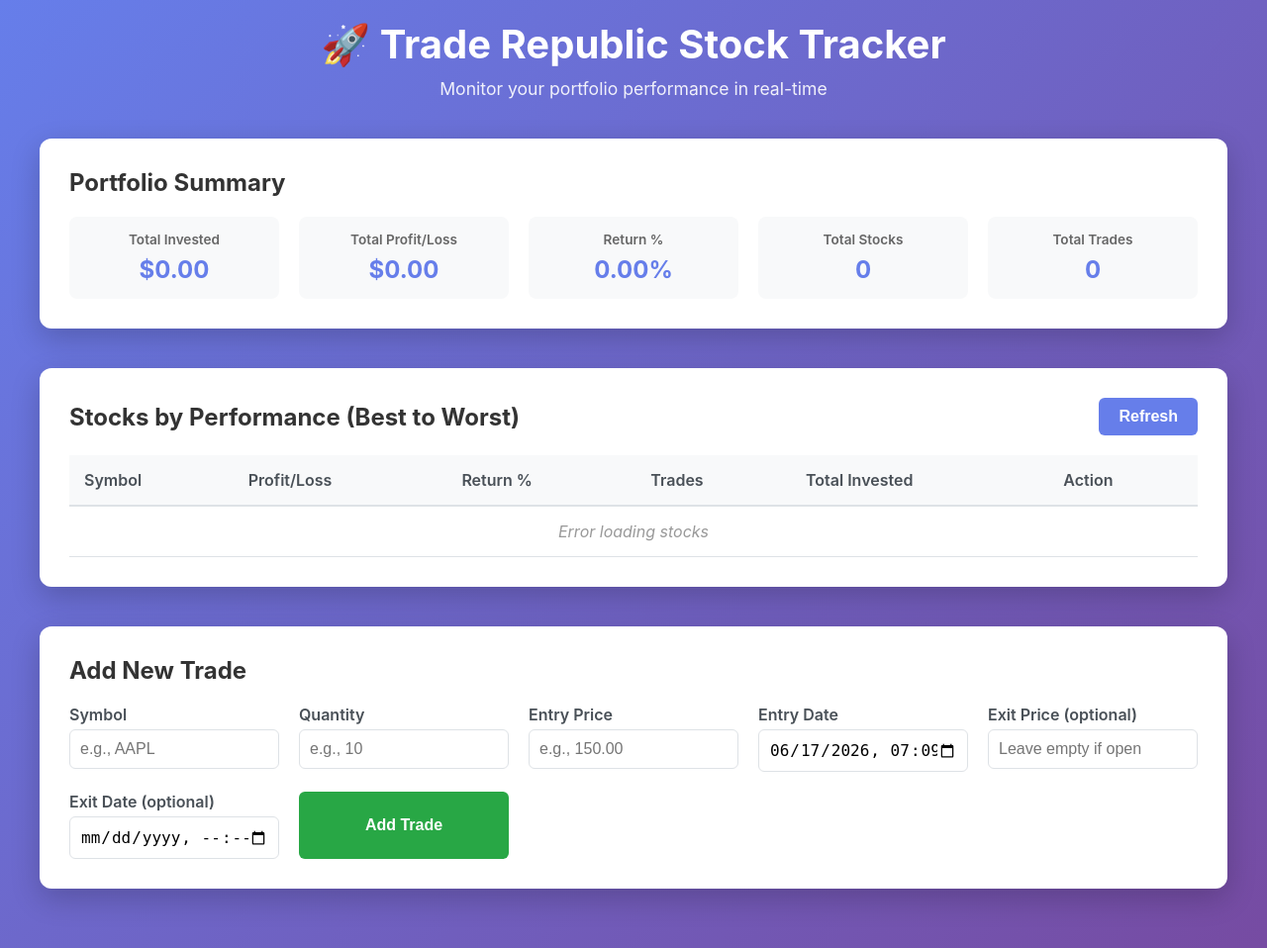
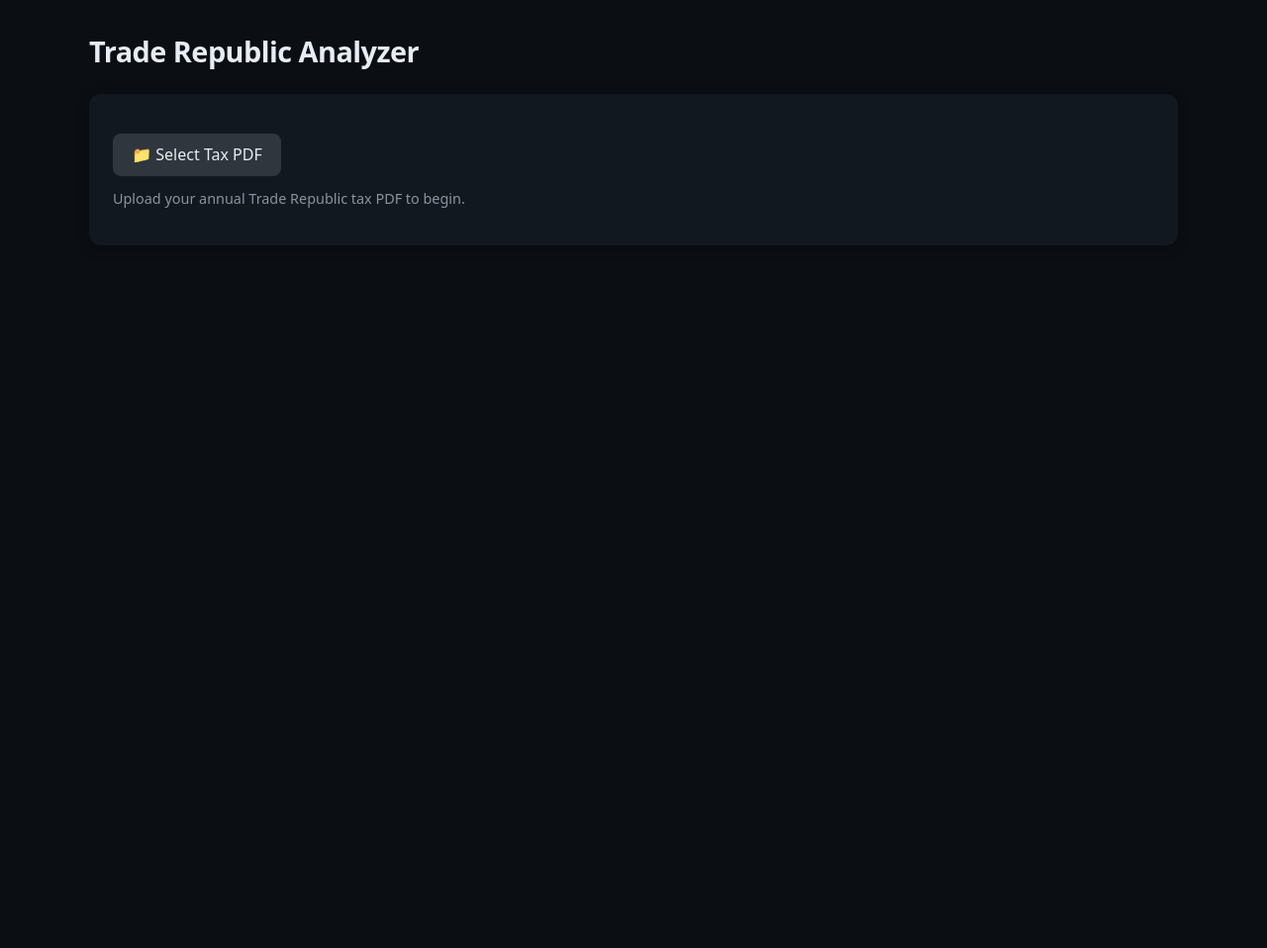
Before and after one commit to hellbloodd/stocks, a Flask app: template templates/index.html in a window 1280 px wide. Shown: the whole page at 99% size. After the commit the page ends 210 px from the top, so only its background shows below. Run offline with Flask 3, Linux system fonts and the light colour scheme; the template is opened without the code that fills it, so the values that code supplies are empty.

Commit message:
Update index.html

```diff
--- a/templates/index.html
+++ b/templates/index.html
@@ -1,118 +1,125 @@
 <!DOCTYPE html>
 <html lang="en">
 <head>
-    <meta charset="UTF-8">
-    <meta name="viewport" content="width=device-width, initial-scale=1.0">
-    <title>Trade Republic Stock Tracker</title>
-    <link rel="stylesheet" href="static/style.css">
+  <meta charset="UTF-8" />
+  <meta name="viewport" content="width=device-width, initial-scale=1.0"/>
+  <title>TR Portfolio Dashboard</title>
+  <script src="https://cdn.jsdelivr.net/npm/chart.js"></script>
+  <style>
+    :root { --bg: #0b0f14; --card: #111820; --accent: #38a57d; --text: #e6edf3; --muted: #8b949e; }
+    body { margin: 0; font-family: system-ui, -apple-system, sans-serif; background: var(--bg); color: var(--text); padding: 2rem; max-width: 1100px; margin-inline: auto; }
+    h1 { margin: 0 0 1.5rem; font-size: 1.8rem; letter-spacing: -0.5px; }
+    .card { background: var(--card); border-radius: 12px; padding: 1.5rem; margin-bottom: 1rem; box-shadow: 0 4px 12px rgba(0,0,0,0.3); }
+    .grid { display: grid; grid-template-columns: repeat(auto-fit, minmax(220px, 1fr)); gap: 1rem; margin-bottom: 1rem; }
+    .stat { font-size: 2rem; font-weight: 700; margin: 0.5rem 0; }
+    .pos { color: #3fb950; } .neg { color: #f85149; }
+    button { background: var(--accent); color: #fff; border: none; padding: 0.65rem 1.2rem; border-radius: 8px; font-weight: 600; cursor: pointer; margin-top: 1rem; }
+    button:hover { filter: brightness(1.1); }
+    input[type="file"] { display: none; }
+    label.btn { display: inline-block; padding: 0.65rem 1.2rem; background: #30363d; border-radius: 8px; cursor: pointer; margin-top: 1rem; }
+    table { width: 100%; border-collapse: collapse; margin-top: 1rem; font-size: 0.9rem; }
+    th, td { padding: 0.75rem 1rem; text-align: left; border-bottom: 1px solid #21262d; }
+    th { color: var(--muted); font-weight: 500; }
+    .hidden { display: none !important; }
+    #status { margin-top: 0.8rem; font-size: 0.9rem; color: var(--muted); min-height: 1.2em; }
+    canvas { max-width: 100%; height: 280px; }
+  </style>
 </head>
 <body>
-    <div class="container">
-        <header>
-            <h1>🚀 Trade Republic Stock Tracker</h1>
-            <p>Monitor your portfolio performance in real-time</p>
-        </header>
+  <h1>Trade Republic Analyzer</h1>
 
-        <main>
-            <!-- Portfolio Summary -->
-            <section class="summary-section">
-                <div class="summary-card">
-                    <h2>Portfolio Summary</h2>
-                    <div class="summary-grid">
-                        <div class="stat">
-                            <label>Total Invested</label>
-                            <p id="totalInvested" class="value">$0.00</p>
-                        </div>
-                        <div class="stat">
-                            <label>Total Profit/Loss</label>
-                            <p id="totalPL" class="value">$0.00</p>
-                        </div>
-                        <div class="stat">
-                            <label>Return %</label>
-                            <p id="returnPercent" class="value">0.00%</p>
-                        </div>
-                        <div class="stat">
-                            <label>Total Stocks</label>
-                            <p id="stockCount" class="value">0</p>
-                        </div>
-                        <div class="stat">
-                            <label>Total Trades</label>
-                            <p id="tradeCount" class="value">0</p>
-                        </div>
-                    </div>
-                </div>
-            </section>
+  <div class="card">
+    <label for="pdfInput" class="btn">📁 Select Tax PDF</label>
+    <input type="file" id="pdfInput" accept=".pdf" />
+    <button onclick="analyze()" id="runBtn" class="hidden">Analyze Statement</button>
+    <p id="status">Upload your annual Trade Republic tax PDF to begin.</p>
+  </div>
 
-            <!-- Stocks Performance Table -->
-            <section class="stocks-section">
-                <div class="section-header">
-                    <h2>Stocks by Performance (Best to Worst)</h2>
-                    <button id="refreshBtn" class="btn btn-primary">Refresh</button>
-                </div>
-                <div class="table-container">
-                    <table id="stocksTable">
-                        <thead>
-                            <tr>
-                                <th>Symbol</th>
-                                <th>Profit/Loss</th>
-                                <th>Return %</th>
-                                <th>Trades</th>
-                                <th>Total Invested</th>
-                                <th>Action</th>
-                            </tr>
-                        </thead>
-                        <tbody id="stocksTableBody">
-                            <tr>
-                                <td colspan="6" class="loading">Loading stocks...</td>
-                            </tr>
-                        </tbody>
-                    </table>
-                </div>
-            </section>
+  <div id="dashboard" class="grid hidden">
+    <div class="card"><h3>Realized P&L</h3><div class="stat" id="pnl">€0.00</div></div>
+    <div class="card"><h3>Win Rate</h3><div class="stat" id="winrate">0%</div></div>
+    <div class="card"><h3>Total Trades</h3><div class="stat" id="totalTrades">0</div></div>
+  </div>
 
-            <!-- Add Trade Form -->
-            <section class="form-section">
-                <h2>Add New Trade</h2>
-                <form id="addTradeForm" class="trade-form">
-                    <div class="form-group">
-                        <label for="symbol">Symbol</label>
-                        <input type="text" id="symbol" placeholder="e.g., AAPL" required>
-                    </div>
-                    <div class="form-group">
-                        <label for="quantity">Quantity</label>
-                        <input type="number" id="quantity" step="0.01" placeholder="e.g., 10" required>
-                    </div>
-                    <div class="form-group">
-                        <label for="entryPrice">Entry Price</label>
-                        <input type="number" id="entryPrice" step="0.01" placeholder="e.g., 150.00" required>
-                    </div>
-                    <div class="form-group">
-                        <label for="entryDate">Entry Date</label>
-                        <input type="datetime-local" id="entryDate" required>
-                    </div>
-                    <div class="form-group">
-                        <label for="exitPrice">Exit Price (optional)</label>
-                        <input type="number" id="exitPrice" step="0.01" placeholder="Leave empty if open">
-                    </div>
-                    <div class="form-group">
-                        <label for="exitDate">Exit Date (optional)</label>
-                        <input type="datetime-local" id="exitDate">
-                    </div>
-                    <button type="submit" class="btn btn-success">Add Trade</button>
-                </form>
-            </section>
+  <div id="chartSection" class="card hidden">
+    <h3>P&L per Sell Trade</h3>
+    <canvas id="pnlChart"></canvas>
+  </div>
 
-            <!-- Stock Details Modal -->
-            <div id="detailsModal" class="modal">
-                <div class="modal-content">
-                    <span class="close">&times;</span>
-                    <h2 id="modalTitle">Stock Details</h2>
-                    <div id="modalBody"></div>
-                </div>
-            </div>
-        </main>
-    </div>
+  <div id="tradesSection" class="card hidden">
+    <h3>Recent Transactions</h3>
+    <table><thead><tr><th>Date</th><th>Type</th><th>Qty</th><th>Price</th><th>Value</th></tr></thead><tbody id="tradeRows"></tbody></table>
+  </div>
 
-    <script src="static/script.js"></script>
+<script>
+let chart = null;
+
+document.getElementById('pdfInput').addEventListener('change', function() {
+  document.getElementById('runBtn').classList.toggle('hidden', !this.files.length);
+  document.getElementById('status').textContent = this.files[0].name;
+});
+
+async function analyze() {
+  const file = document.getElementById('pdfInput').files[0];
+  if (!file) return;
+
+  const btn = document.getElementById('runBtn');
+  btn.disabled = true; btn.textContent = "Processing...";
+
+  const form = new FormData();
+  form.append("file", file);
+
+  try {
+    // Change to your backend URL after deployment, e.g., https://your-backend.onrender.com
+    const res = await fetch("http://localhost:8000/analyze", { method: "POST", body: form });
+    if (!res.ok) throw new Error(await res.text());
+    const data = await res.json();
+
+    // Update stats
+    document.getElementById('dashboard').classList.remove('hidden');
+    document.getElementById('chartSection').classList.remove('hidden');
+    document.getElementById('tradesSection').classList.remove('hidden');
+
+    const pnlEl = document.getElementById('pnl');
+    pnlEl.textContent = `€${data.summary.realized_pnl_eur.toFixed(2)}`;
+    pnlEl.className = `stat ${data.summary.realized_pnl_eur >= 0 ? 'pos' : 'neg'}`;
+
+    document.getElementById('winrate').textContent = `${data.summary.win_rate_pct}%`;
+    document.getElementById('totalTrades').textContent = data.summary.total_trades;
+
+    // Table
+    const tbody = document.getElementById('tradeRows');
+    tbody.innerHTML = "";
+    data.trades_raw.forEach(t => {
+      const tr = document.createElement('tr');
+      tr.innerHTML = `<td>${t.date}</td><td>${t.type}</td><td>${t.quantity || 0}</td><td>€${t.price?.toFixed(4) || '—'}</td><td>€${(t.value||0).toFixed(2)}</td>`;
+      tbody.appendChild(tr);
+    });
+
+    // Chart
+    const ctx = document.getElementById('pnlChart').getContext('2d');
+    if (chart) chart.destroy();
+    chart = new Chart(ctx, {
+      type: "bar",
+      data: {
+        labels: data.top_sells.map((t,i) => `#${i+1}`),
+        datasets: [{
+          label: "Sell Trade Value (€)",
+          data: data.top_sells.map(t => t.value || 0),
+          backgroundColor: "#38a57d"
+        }]
+      },
+      options: { responsive: true, scales: { y: { beginAtZero: true } }, plugins: { legend: { display: false } } }
+    });
+
+    document.getElementById('status').textContent = "✅ Analysis complete.";
+  } catch (e) {
+    console.error(e);
+    document.getElementById('status').textContent = `❌ ${e.message}`;
+  } finally {
+    btn.disabled = false; btn.textContent = "Analyze Statement";
+  }
+}
+</script>
 </body>
 </html>
```
